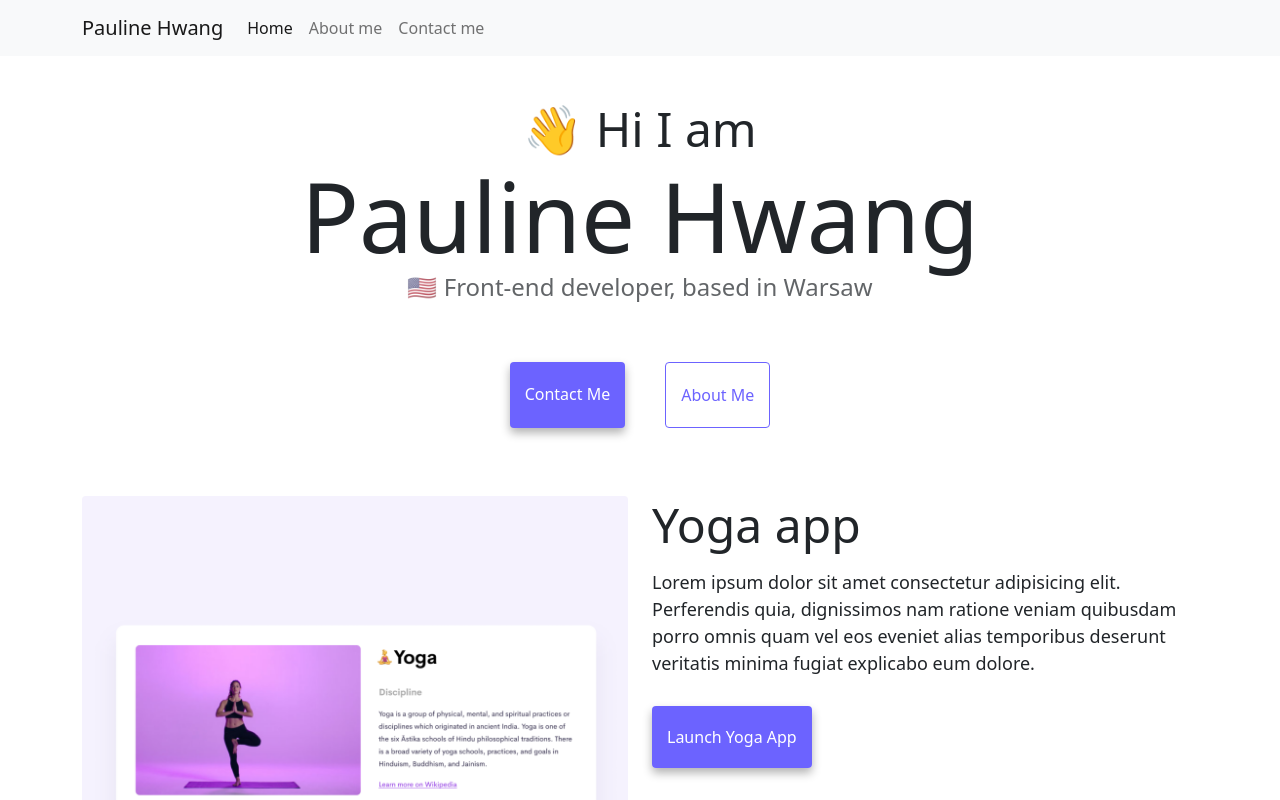
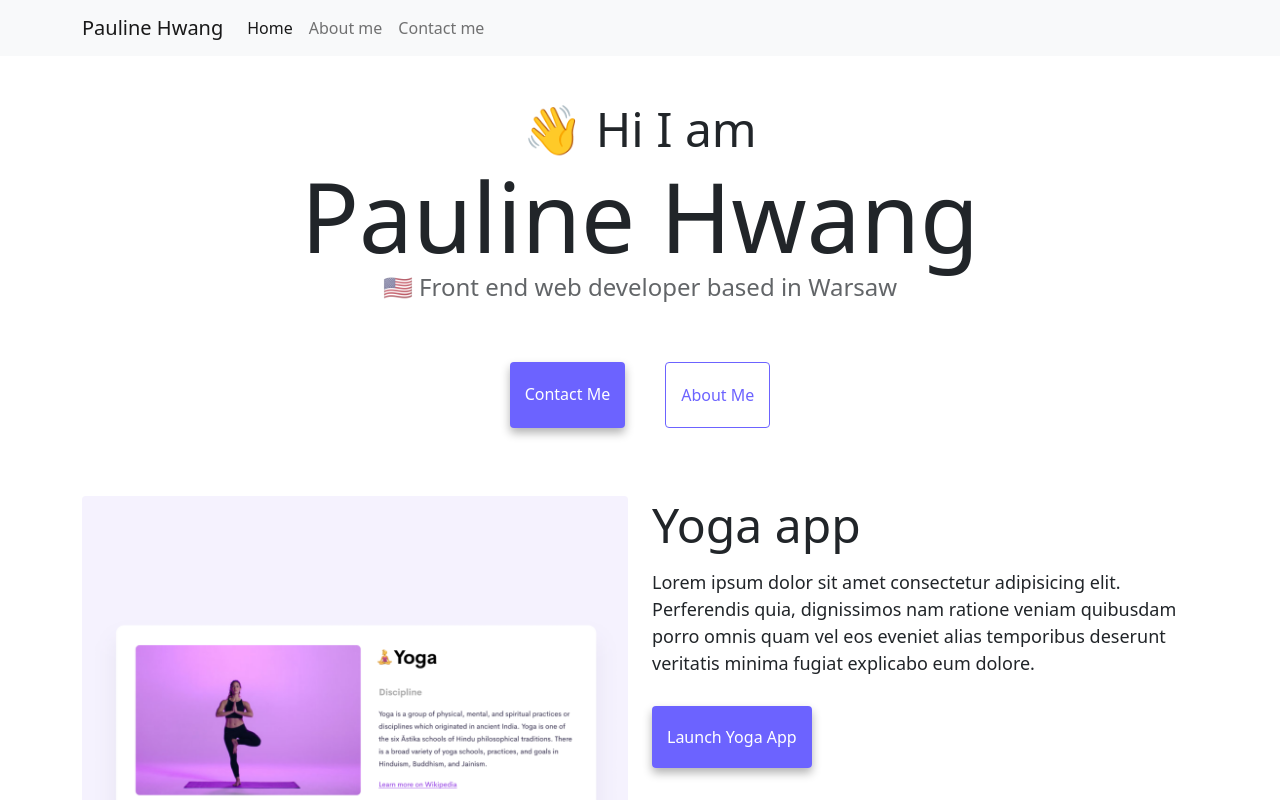
Before and after one commit to mburucuya24/portfolio, a website: page index.html in a window 1280 px wide. Shown: the top 800 px of the page. Drawn offline with nearby package versions, Linux system fonts and the light colour scheme.

Commit message:
Updated HTML content

```diff
--- a/index.html
+++ b/index.html
@@ -62,7 +62,7 @@
     <div class="body">
       <h2 class="text-center">👋 Hi I am</h2>
       <h1 class="text-center">Pauline Hwang</h1>
-      <h3 class="text-center">🇺🇸 Front-end developer, based in Warsaw</h3>
+      <h3 class="text-center">🇺🇸 Front end web developer based in Warsaw</h3>
       <div class="navigation-links mb-5">
         <a
           href="/about.html#contact"
```
